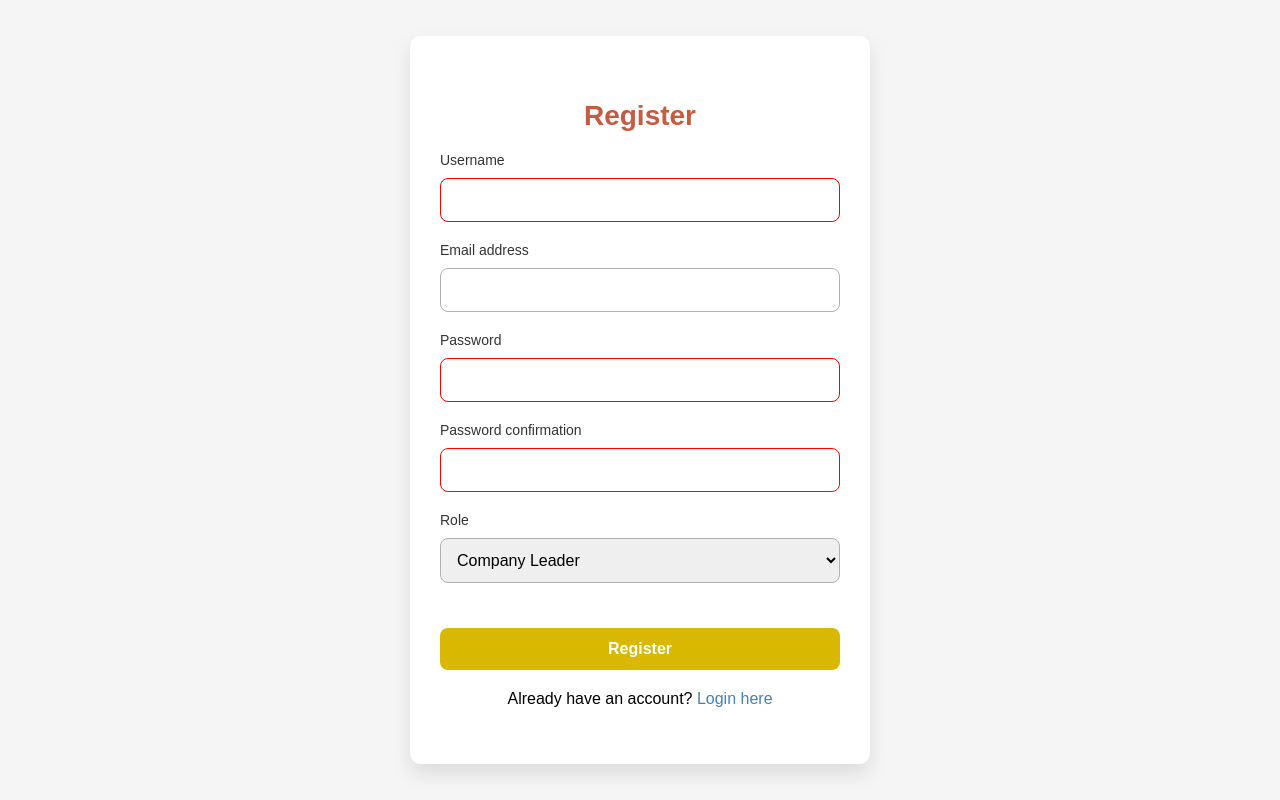
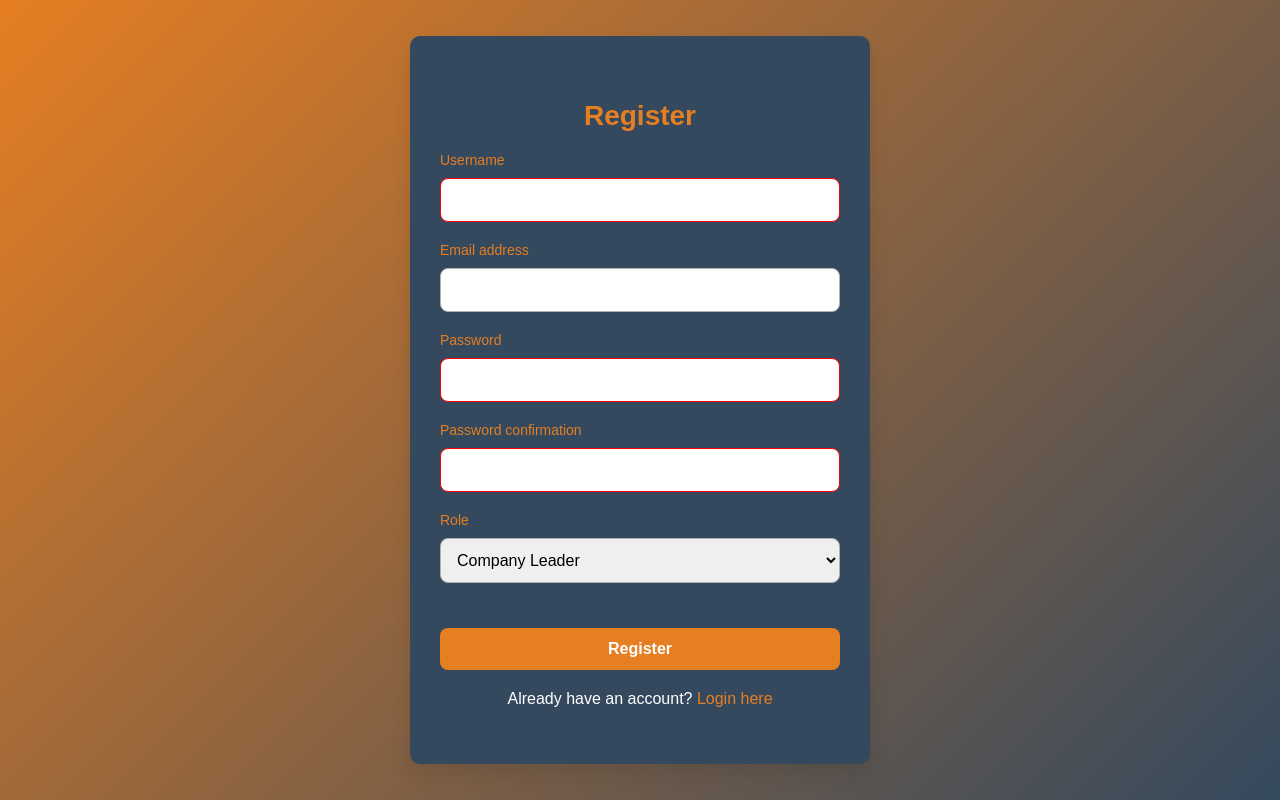
Before and after one commit to AIVALFFLAVIA/Brickify, a Django app: page /accounts/register/ in a window 1280 px wide. Run offline with Django 5.2, Linux system fonts and the light colour scheme.

Commit message:
Updated styling

```diff
--- a/accounts/templates/accounts/login.html
+++ b/accounts/templates/accounts/login.html
@@ -5,7 +5,7 @@
     <meta name="viewport" content="width=device-width, initial-scale=1.0">
     <title>Login</title>
     {% load static %}
-    <link rel="stylesheet" href="{% static 'css/styles.css' %}">
+    <link rel="stylesheet" href="{% static 'css/styles.css' %}?v=3">
 </head>
 <body>
     <div class="form-container">
--- a/accounts/templates/accounts/register.html
+++ b/accounts/templates/accounts/register.html
@@ -5,7 +5,7 @@
     <meta name="viewport" content="width=device-width, initial-scale=1.0">
     <title>Register</title>
     {% load static %}
-    <link rel="stylesheet" href="{% static 'css/styles.css' %}">
+    <link rel="stylesheet" href="{% static 'css/styles.css' %}?v=3">
 </head>
 <body>
     <div class="form-container">
--- a/management/templates/dashboard.html
+++ b/management/templates/dashboard.html
@@ -5,7 +5,7 @@
     <meta name="viewport" content="width=device-width, initial-scale=1.0">
     <title>Brickify - Dashboard</title>
     {% load static %}
-    <link rel="stylesheet" href="{% static 'css/display.css' %}">
+    <link rel="stylesheet" href="{% static 'css/display.css' %}?v=3">
     <!-- Updated FontAwesome CDN for icons -->
     <link rel="stylesheet" href="https://cdnjs.cloudflare.com/ajax/libs/font-awesome/6.4.2/css/all.min.css">
 
--- a/static/css/styles.css
+++ b/static/css/styles.css
@@ -1,7 +1,7 @@
 /* General body styling */
 body {
     font-family: 'Arial', sans-serif;
-    background-color: #F5F5F5; /* Light Grey */
+    background: linear-gradient(135deg, #e67e22, #34495e);
     margin: 0;
     padding: 0;
     display: flex;
@@ -11,7 +11,7 @@ body {
   }
 
   .form-container {
-    background-color: #FFFFFF; /* White */
+    background-color:#34495e; /* White */
     padding: 40px 30px;
     border-radius: 10px;
     box-shadow: 0px 10px 20px rgba(0, 0, 0, 0.1);
@@ -21,7 +21,7 @@ body {
   }
 
   h2 {
-    color: #C75B42; /* Brick Red */
+    color:  #e67e22; /* Brick Red */
     font-size: 28px;
     margin-bottom: 20px;
   }
@@ -42,7 +42,7 @@ body {
 
   label {
     font-size: 14px;
-    color: #333;
+    color:#e67e22;
     margin-bottom: 5px;
     display: block;
   }
@@ -63,7 +63,7 @@ body {
   }
 
   button {
-    background-color: #D8B800; /* Yellow Ochre */
+    background-color:#e67e22;
     color: white;
     border: none;
     cursor: pointer;
@@ -71,15 +71,16 @@ body {
   }
 
   button:hover {
-    background-color: #C49F00; /* Darker Yellow Ochre */
+    background: linear-gradient(135deg, #e67e22, #34495e);
   }
 
   .auth-link {
     margin-top: 20px;
+    color: #ffffff;
   }
 
   .auth-link a {
-    color: #4682B4; /* Steel Blue */
+    color: #e67e22; /* Steel Blue */
     text-decoration: none;
   }
 
```
Also changed, not shown: static/css/display.css (+7 -6 lines), db.sqlite3.
